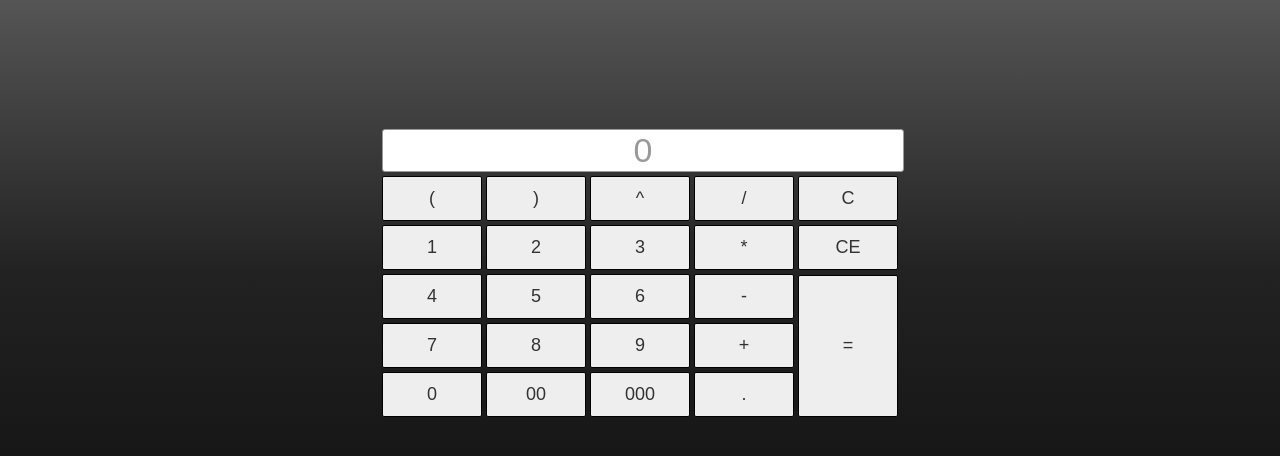
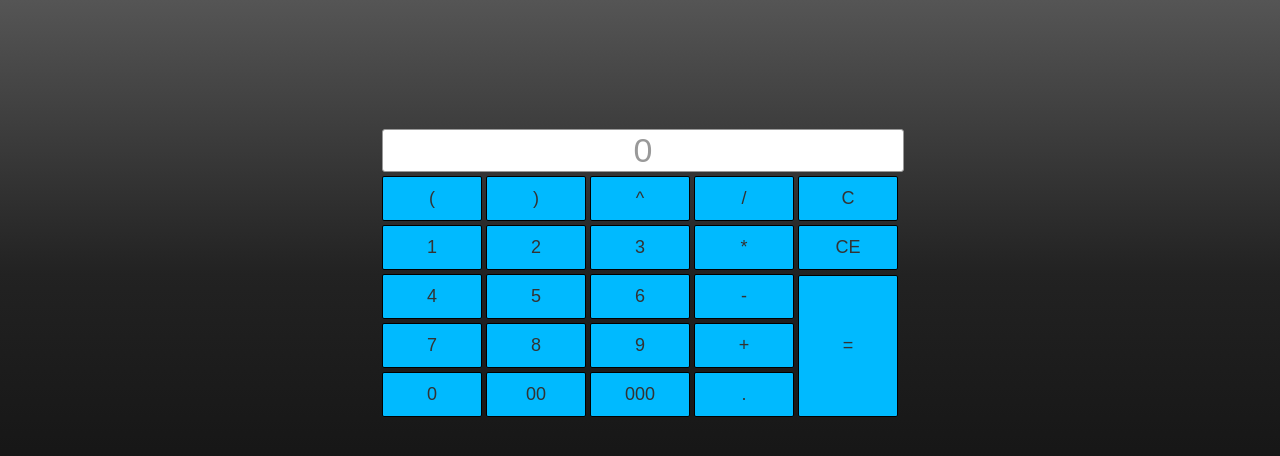
Before and after one commit to sampene/Calcus, a plain HTML site: page index.html in a window 1280 px wide. Drawn offline with Linux system fonts and the light colour scheme.

```diff
--- a/style.css
+++ b/style.css
@@ -17,7 +17,7 @@ table {
     font-size: 18px;
     border-radius: 2px;
     border: solid 1px black;
-    background-color: #eeeeee;
+    background-color: #00baff;
     color: #333333;
     transition: background-color 1s, border-color 1s, color 500ms;
 }
```
